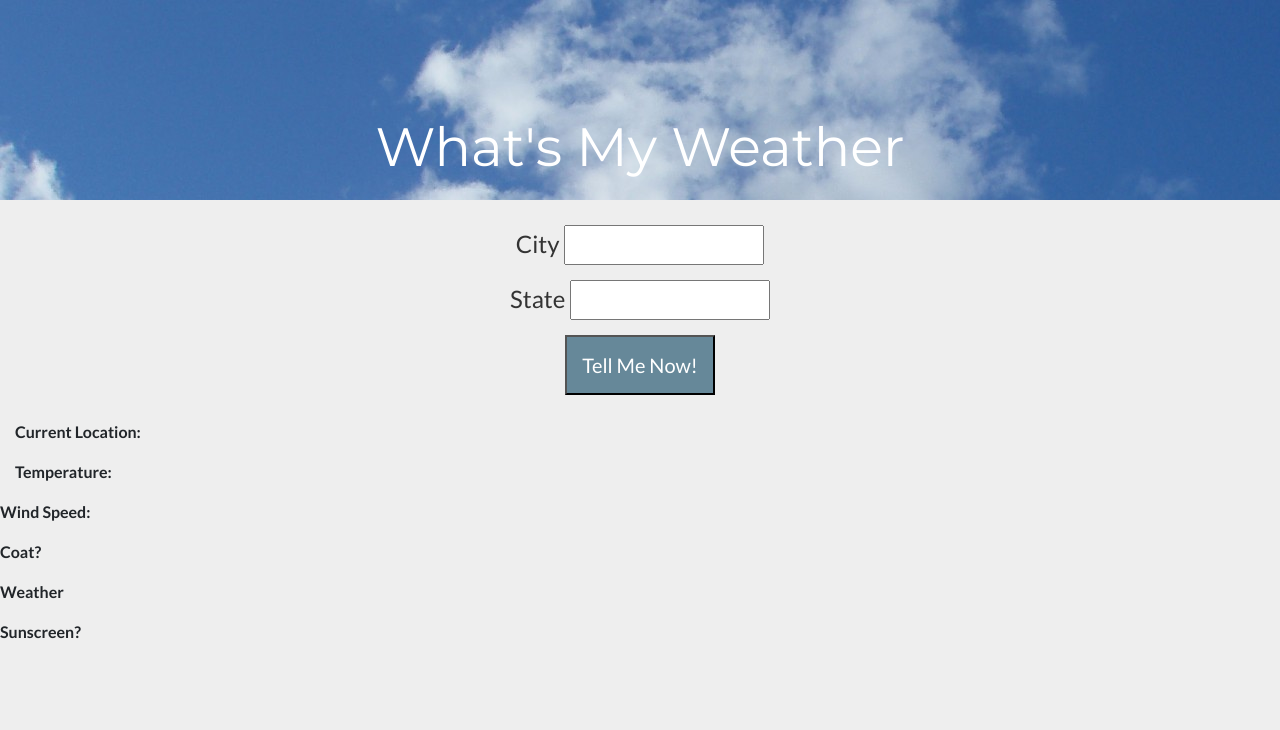
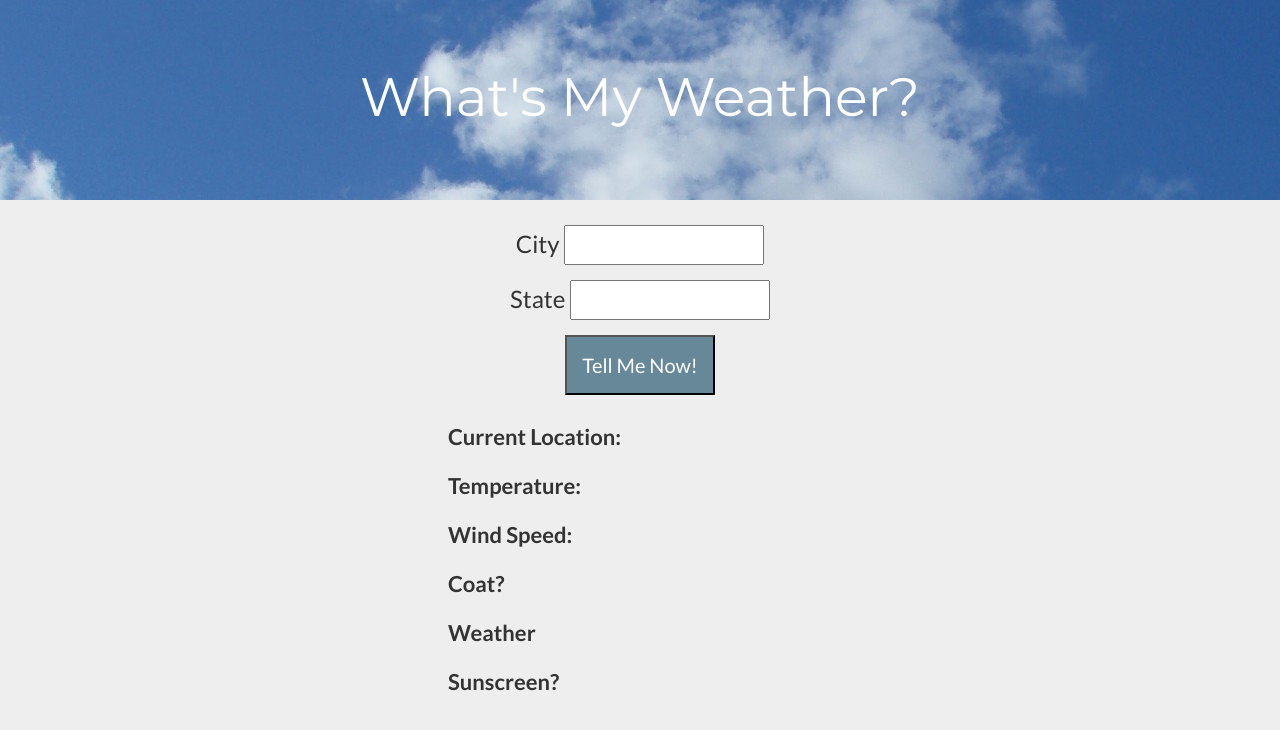
Before and after one commit to ryan-ohern/ajax, a website: page weather.html in a window 1280 px wide. Drawn offline with nearby package versions, Linux system fonts and the light colour scheme.

Commit message:
trying to revert back to working app

```diff
--- a/weather.html
+++ b/weather.html
@@ -98,17 +98,7 @@
 </head>
 <body>
 	<header>
-        <div class="container-fluid">
-            <div class="row">
-                <div class="col-lg-12">
-                	<div id="header-title">
-	                    <div id="intro-text">
-	                        <h1 id="title">What's My Weather</h1>
-	                    </div>
-                	</div>
-                </div>
-            </div>
-        </div>
+		<h1 align="center">What's My Weather?</h1>
 	</header>
 	<div id="input-field">
 		<p>City <input type="text" id="city"></p>
@@ -116,21 +106,12 @@
 		<button id="check-weather">Tell Me Now!</button>
 	</div>
 
-	<div id="row">
-		<div class="col-lg-6">
-			<p><b>Current Location: </b>
-		</div>
-		<div class="col-lg-6">
+	<div id="my-weather">
+
+		<p><b>Current Location: </b><br>
 			<span id="location" class="feedback"></span></p>
-		</div>
-	<div id="row">
-		<div class="col-lg-6">
-			<p><b>Temperature: </b>
-		</div>
-	</div>
-		<div class="col-lg-6">
+		<p><b>Temperature: </b><br>
 			<span id="temp" class="feedback"></span></p>
-		</div>
 		<p><b>Wind Speed: </b><br>
 			<span id="wind" class="feedback"></span></p>
 		<p><b>Coat? </b><br>
@@ -139,7 +120,6 @@
 			<span id="weather" class="feedback"></span></p>
 		<p><b>Sunscreen? </b><br>
 			<span id="sunscreen" class="feedback"></span></p>
-	</div>
 	</div>
 
 
```
